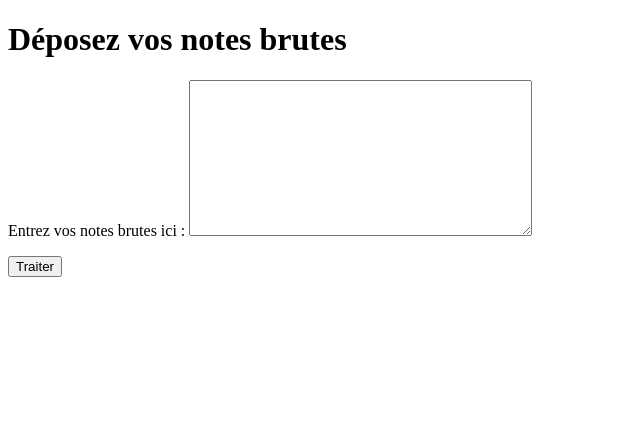
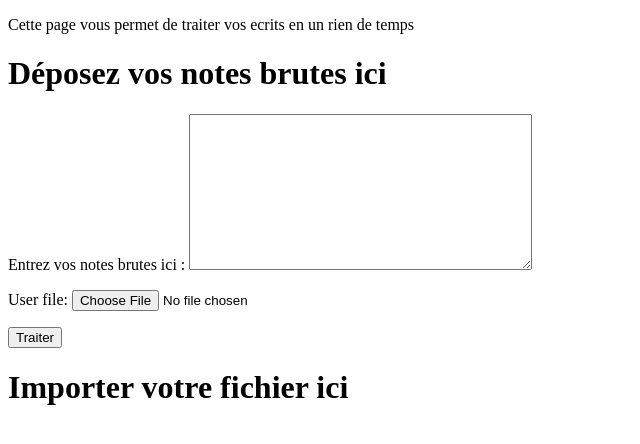
Before and after one commit to Canybardeloton/DjangoProject, a Django app: page /notes/notes/ in a window 1280 px wide. Shown: the top 444 px of the page, without its empty margins (0-640 px from the left). Run offline with Django 5.2, Linux system fonts and the light colour scheme.

Commit message:
new form

```diff
--- a/project/notes/forms.py
+++ b/project/notes/forms.py
@@ -2,3 +2,4 @@ from django import forms
 
 class	NoteForm(forms.Form):
 	raw_text = forms.CharField(widget=forms.Textarea, label="Entrez vos notes brutes ici \n\n")
+	user_file = forms.FileField()
--- a/project/notes/templates/upload.html
+++ b/project/notes/templates/upload.html
@@ -4,11 +4,13 @@
 	<title>Upload Notes</title>
 </head>
 <body>
-    <h1>Déposez vos notes brutes</h1>
+	<p>Cette page vous permet de traiter vos ecrits en un rien de temps</p>
+	<h1>Déposez vos notes brutes ici</h1>
 	<form method="post">
 		{% csrf_token %}
 		{{ form.as_p }}
 		<button type="submit">Traiter</button>
 	</form>
+	<h1>Importer votre fichier ici</h1>
 </body>
 </html>
--- a/project/notes/urls.py
+++ b/project/notes/urls.py
@@ -2,5 +2,5 @@ from django.urls import path
 from . import views
 
 urlpatterns = [
-    path("notes/", views.upload_note, name="upload_note"),
+	path("notes/", views.upload_rawtext, name="upload_note"),
 ]
--- a/project/notes/views.py
+++ b/project/notes/views.py
@@ -3,11 +3,11 @@ from .models import Note
 from .forms import NoteForm
 from transformers import AutoTokenizer, AutoModelForSeq2SeqLM # Librairie dui modele IA
 
-def upload_note(request):
+def upload_rawtext(request):
 	if request.method == "POST": # Le programme est en mode envoi
 		form = NoteForm(request.POST) # L'utilisateur envoie une demande au serveur avec texte brut
 		if form.is_valid(): # Verifie si l'input de l'utilisateur est conforme
-			raw_text = Note.raw_text # Associe à une variable raw_text l'attribut de la classe
+			raw_text = form.cleaned_data['raw_text'] # Associe à une variable raw_text le réponse de l'utilisateur du formulaire
 
 			note = Note.objects.create(raw_text=raw_text) # Créé une nouvelle ligne dans la base de données
 
@@ -30,6 +30,7 @@ def upload_note(request):
 			# Récupération de l'output du modèle
 			structured_text = tokenizer.decode(outputs[0], skip_special_tokens=True)
 			note.processed = True # Changement de statut de la classe comme étant procéssé.
+			note.structured_text = structured_text  # Stocker le texte structuré dans l'objet note
 			note.save()
 			return render(request, 'result.html', {'note': note}) # Appliquer le templates pour la page de resultat avec l'output'
 	else:
```
Also changed, not shown: project/db.sqlite3. Lines whose indentation alone changed are shown as unchanged.
